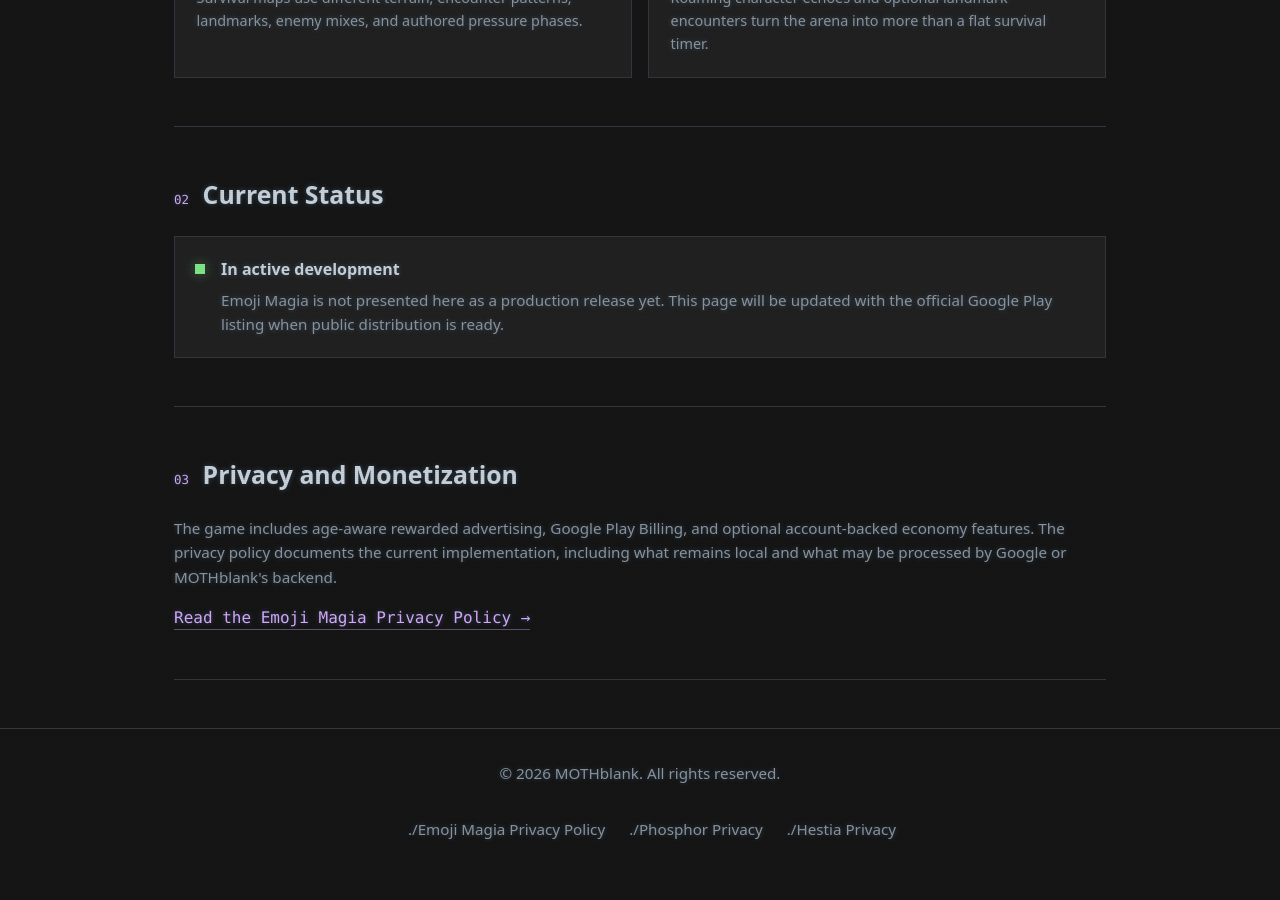
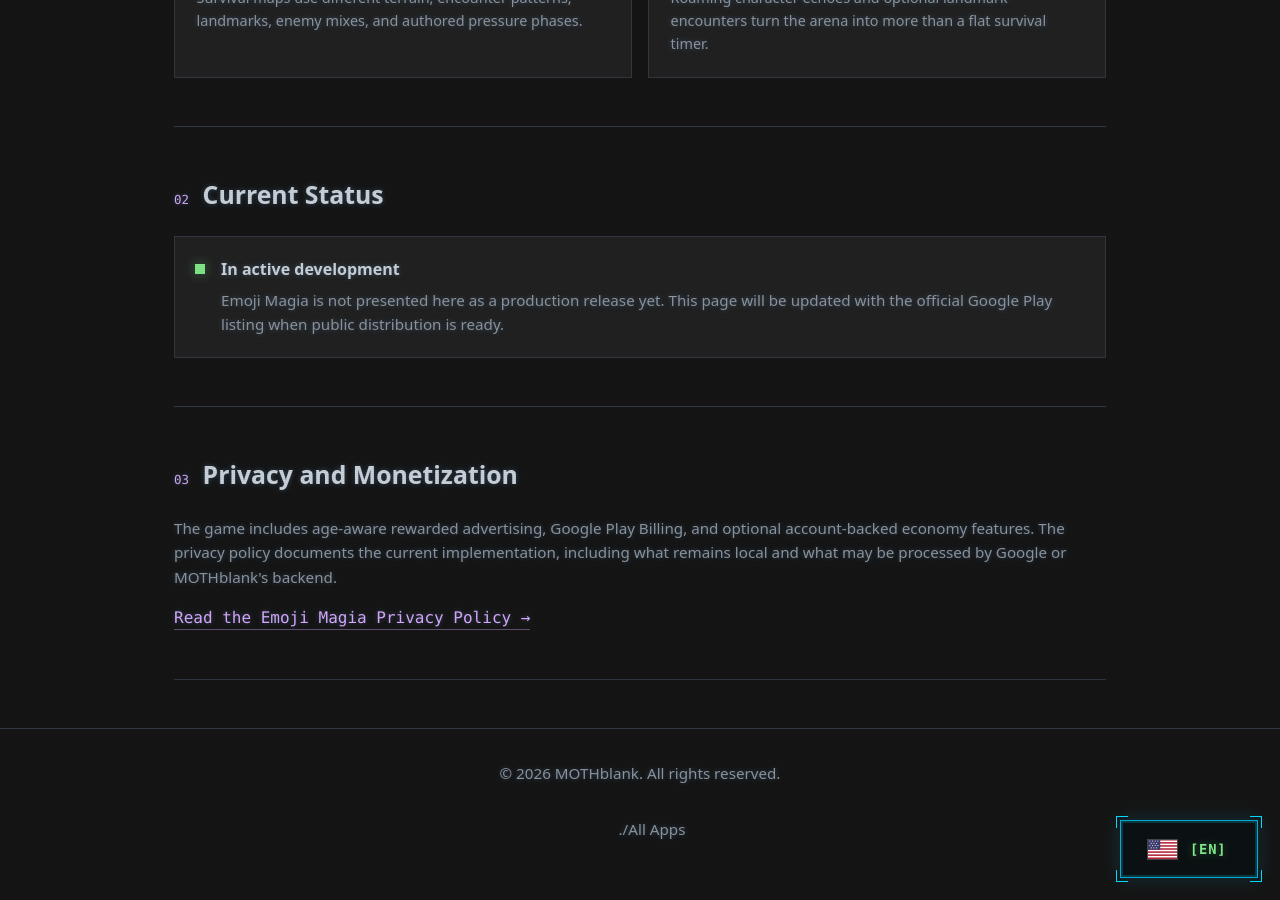
Before and after one commit to MOTHblank/mothblank.github.io, a Jekyll site: the page built from emoji-magia.html, in a window 1280 px wide and 900 px high, scrolled down 1112 px. Built offline with Jekyll 4.4.1, drawn with Linux system fonts in a browser that asks for light colours.

Commit message:
Move emoji-magia.html to shared Jekyll layout

```diff
--- a/emoji-magia.html
+++ b/emoji-magia.html
@@ -1,17 +1,12 @@
-<!DOCTYPE html>
-<html lang="en">
-<head>
-    <meta charset="UTF-8">
-    <meta name="viewport" content="width=device-width, initial-scale=1.0">
-    <title>Emoji Magia - MOTHblank</title>
-    <meta name="description" content="Emoji Magia is an Android survivors-like by MOTHblank with emoji heroes, signature attacks, evolutions, synergies, landmarks, and escalating survival arenas.">
-    <link rel="preconnect" href="https://fonts.googleapis.com">
-    <link rel="preconnect" href="https://fonts.gstatic.com" crossorigin>
-    <link href="https://fonts.googleapis.com/css2?family=JetBrains+Mono:wght@400;500;700;800&display=swap" rel="stylesheet">
-    <link rel="stylesheet" href="style.css?v=20261002b">
-</head>
-<body>
-    <a href="#main-content" class="skip-to-main">Skip to main content</a>
+---
+layout: default
+lang: en
+title: "Emoji Magia - MOTHblank"
+description: "Emoji Magia is an Android survivors-like by MOTHblank with emoji heroes, signature attacks, evolutions, synergies, landmarks, and escalating survival arenas."
+alternate_url: "/pt-BR/emoji-magia.html"
+english_url: "/emoji-magia.html"
+permalink: "/emoji-magia.html"
+---
 <main id="main-content" tabindex="-1" class="product-page">
         <section class="product-hero emoji-product">
             <div class="product-mark" aria-hidden="true">
@@ -79,18 +74,3 @@
             <a href="privacy-emojimagia.html" class="text-cta">Read the Emoji Magia Privacy Policy →</a>
         </section>
     </main>
-
-    <footer>
-        <div class="footer-content">
-            <p>&copy; 2026 MOTHblank. All rights reserved.</p>
-            <nav aria-label="Footer navigation">
-                <ul class="footer-links">
-                    <li><a href="privacy-emojimagia.html">Emoji Magia Privacy Policy</a></li>
-                    <li><a href="privacy-phosphor.html">Phosphor Privacy</a></li>
-                    <li><a href="privacy-hestia.html">Hestia Privacy</a></li>
-                </ul>
-            </nav>
-        </div>
-    </footer>
-</body>
-</html>
```
